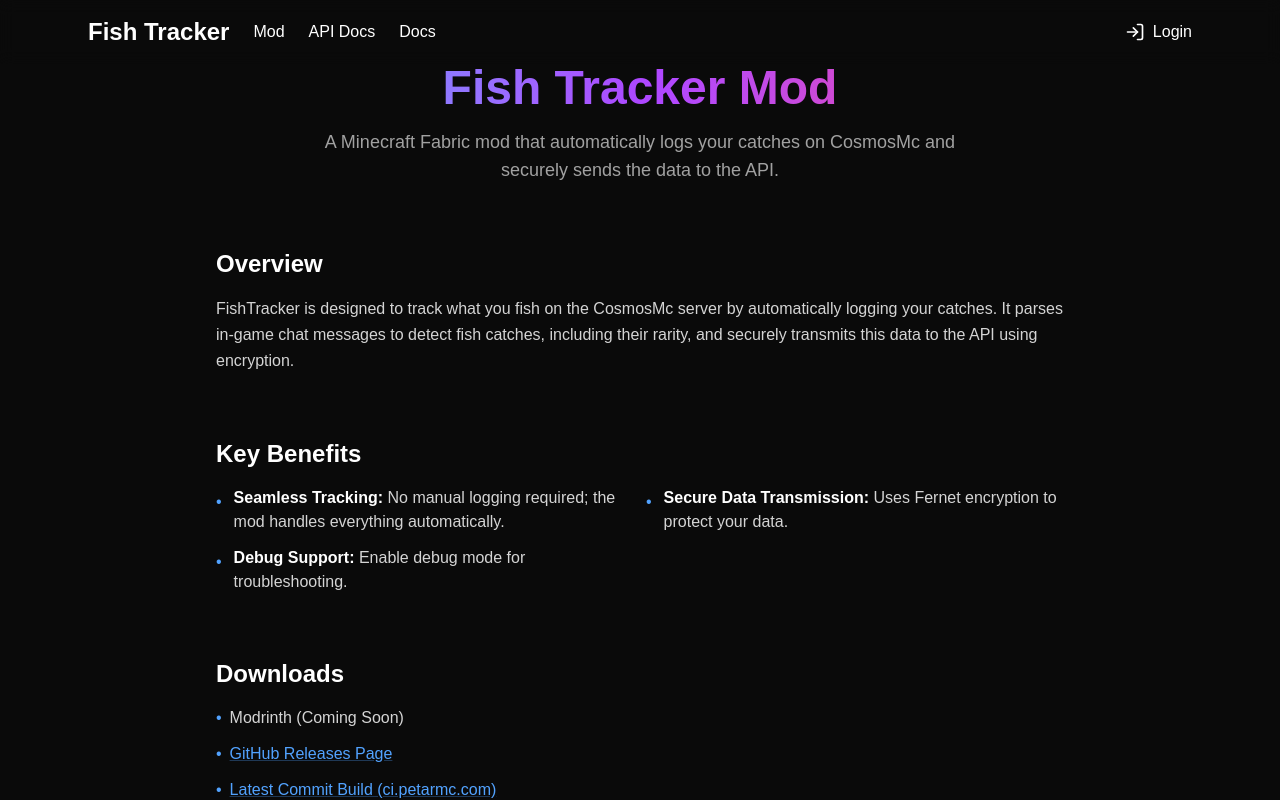
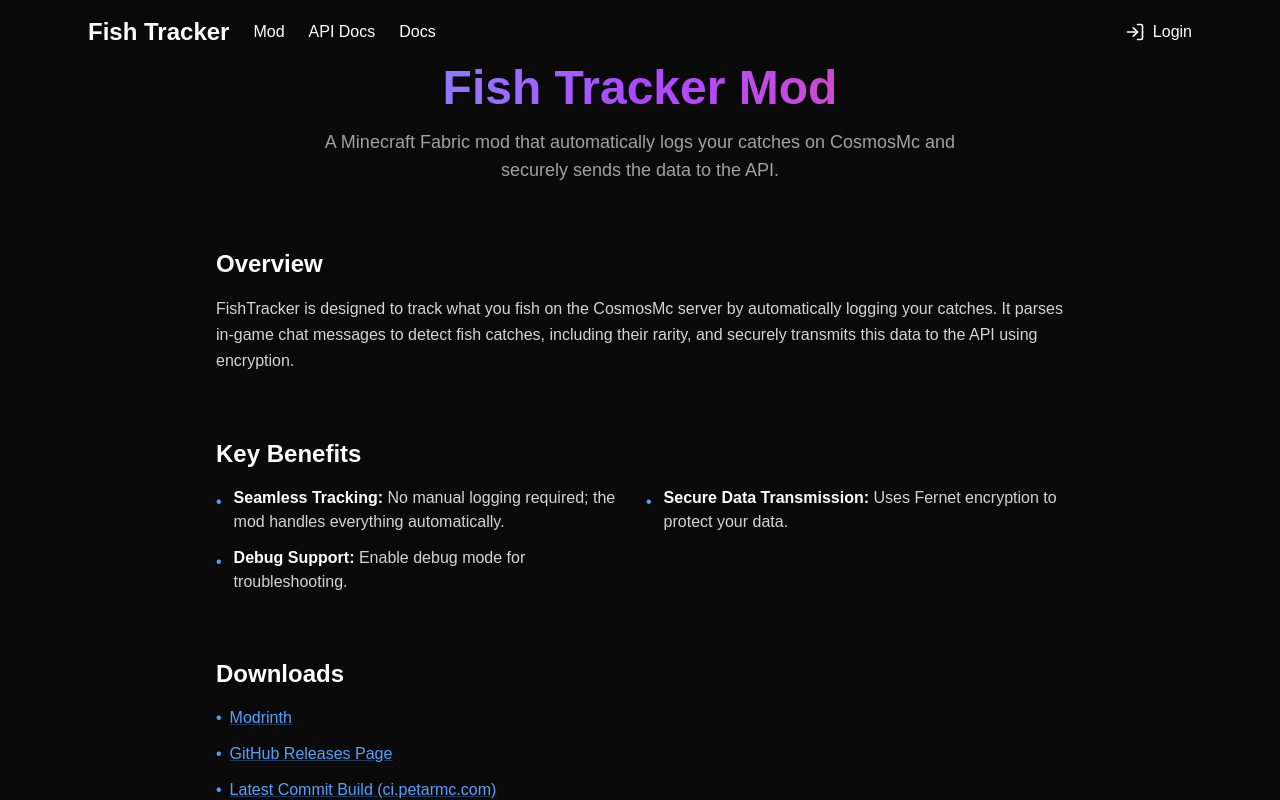
Before and after one commit to PetarMc1/fish-tracker, a Next.js app in the folder frontend/: page /mod in a window 1280 px wide. Shown: the top 800 px of the page. Built offline with nearby package versions, Linux system fonts and the light colour scheme.

Commit message:
feat(frontend): add link to Modrinth for the Fish Tracker Mod

```diff
--- a/frontend/src/pages/mod.tsx
+++ b/frontend/src/pages/mod.tsx
@@ -76,7 +76,14 @@
           <ul className="space-y-3 text-neutral-300">
             <li className="flex items-center gap-2">
               <span className="text-blue-400">•</span>
-              <span>Modrinth (Coming Soon)</span>
+              <a
+                href="https://modrinth.com/mod/fish-tracker-mod"
+                target="_blank"
+                rel="noopener noreferrer"
+                className="text-blue-400 hover:text-blue-300 underline decoration-blue-400/30 hover:decoration-blue-300 transition-all"
+              >
+                Modrinth
+              </a>
             </li>
             <li className="flex items-center gap-2">
               <span className="text-blue-400">•</span>
```
